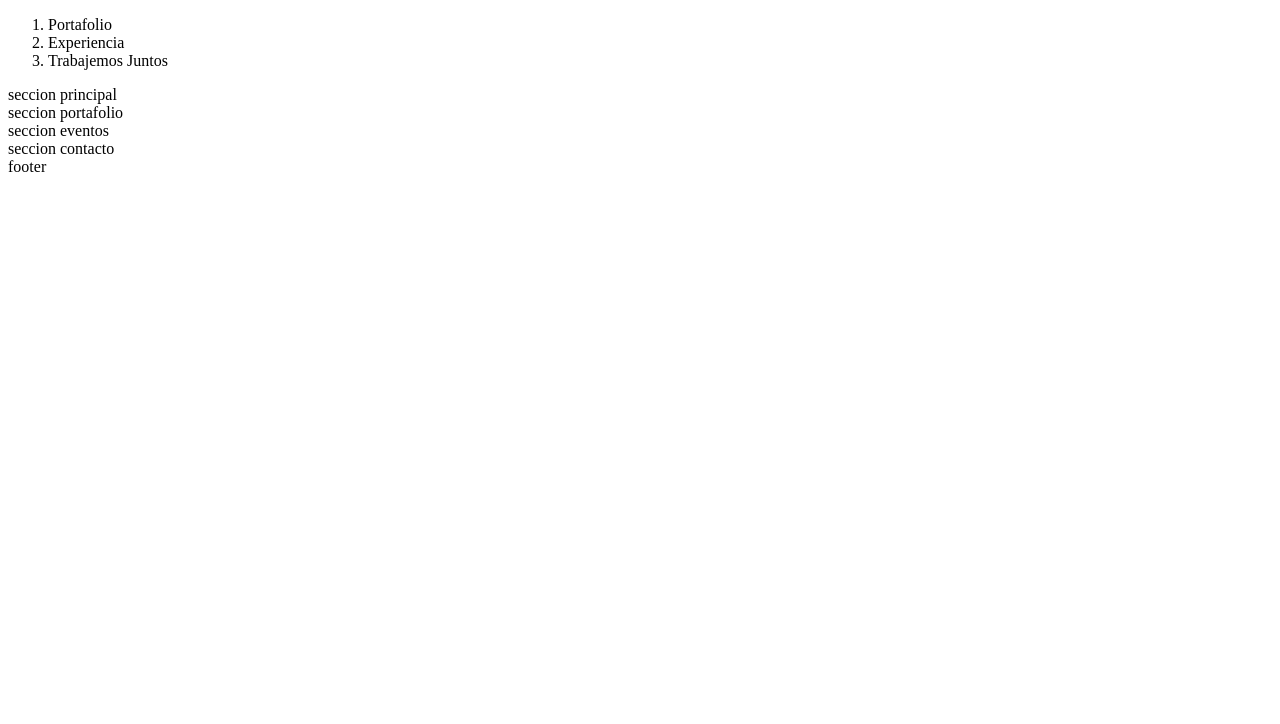
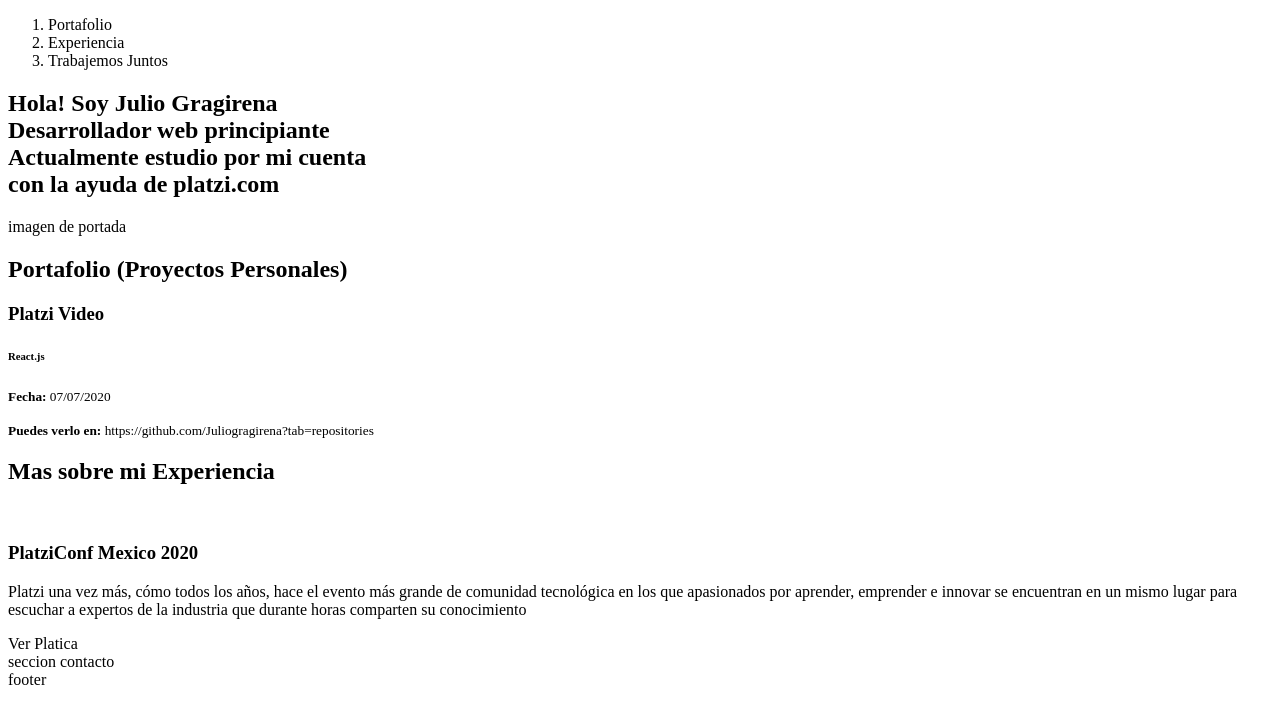
Before and after one commit to Juliogragirena/Juliogragirena, a website: page index.html in a window 1280 px wide. Drawn offline with Linux system fonts and the light colour scheme.

Commit message:
agregar mas sobre mi experiencia

```diff
--- a/index.html
+++ b/index.html
@@ -21,11 +21,33 @@
             </ol>
         </nav>
     </header>
-    <section>seccion principal</section>
-    <section>seccion portafolio</section>
-    <section>seccion eventos</section>
+    <section>
+        <h1>Hola! Soy <strong>Julio Gragirena</strong><br/> Desarrollador web principiante
+            <br/>Actualmente estudio por mi cuenta<br /> con la ayuda de platzi.com
+        </h1>
+        <img >imagen de portada
+    </section>
+    <section>
+        <h2>Portafolio (Proyectos Personales)</h2>
+        <article>
+            <h3>Platzi Video</h3>
+            <h6>React.js</h6>
+            <p><small><strong>Fecha:</strong> 07/07/2020</small></p>
+            <p><small><strong>Puedes verlo en: </strong>https://github.com/Juliogragirena?tab=repositories</small></p>
+        </article>
+    </section>
+    <section>
+        <h2>Mas sobre mi Experiencia</h2>
+        <article>
+            <figure>
+                <img />
+            </figure>
+            <h3>PlatziConf Mexico 2020</h3>
+            <p>Platzi una vez más, cómo todos los años, hace el evento más grande de comunidad tecnológica en los que apasionados por aprender, emprender e innovar se encuentran en un mismo lugar para escuchar a expertos de la industria que durante horas comparten su conocimiento</p>
+            <a>Ver Platica</a>
+        </article>
+    </section>
     <section>seccion contacto</section>
     <footer>footer</footer>
-
 </body>
 </html>
```
